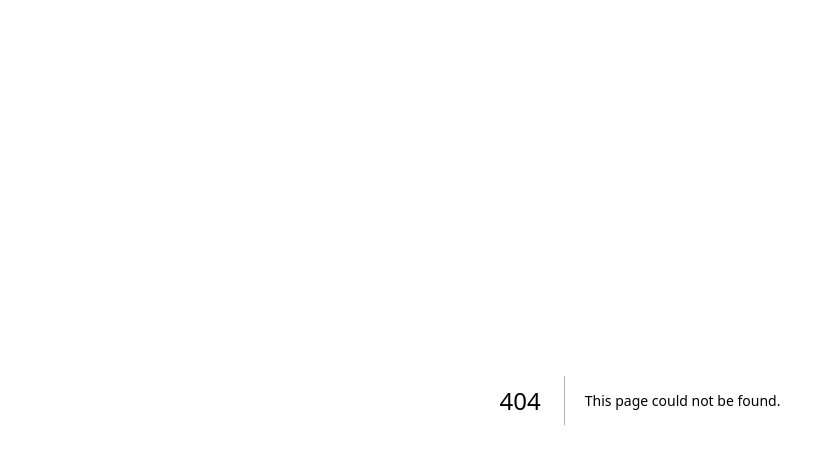
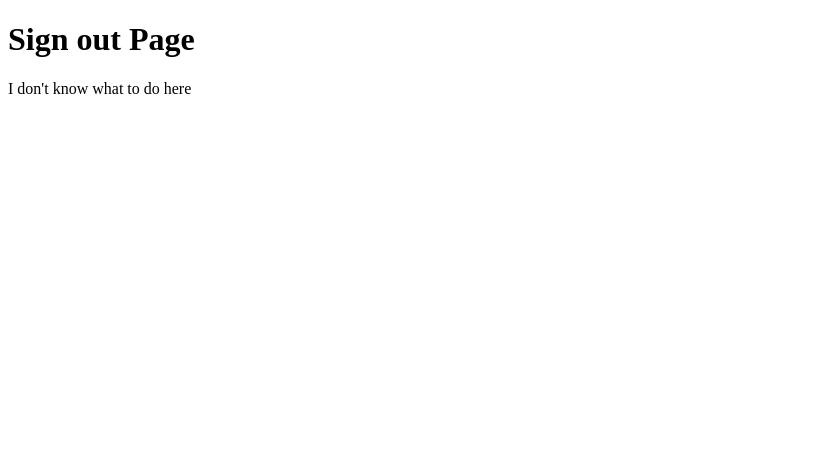
Before and after one commit to justEstif/project_odin_book_nextjs, a Next.js app: page /auth/sign-out in a window 1280 px wide. Before the commit this address had no page. Shown: the top 464 px of the page, without its empty margins (0-835 px from the left). Built offline with nearby package versions, Linux system fonts and the light colour scheme.

Commit message:
feat: replace profile page with auth

```diff
--- /dev/null
+++ b/app/auth/sign-out/page.tsx
@@ -0,0 +1,12 @@
+type Props = {};
+
+const Page = ({}: Props) => {
+  return (
+    <div>
+      <h1>Sign out Page</h1>
+      <div>I don{"'"}t know what to do here</div>
+    </div>
+  );
+};
+
+export default Page;
```
Also changed, not shown: app/auth/new-user/page.tsx (renamed from app/profile/page.tsx, +4 -3 lines), app/auth/sign-in/page.tsx (added, +12 -0 lines), app/sign-in/page.tsx (+7 -2 lines).
